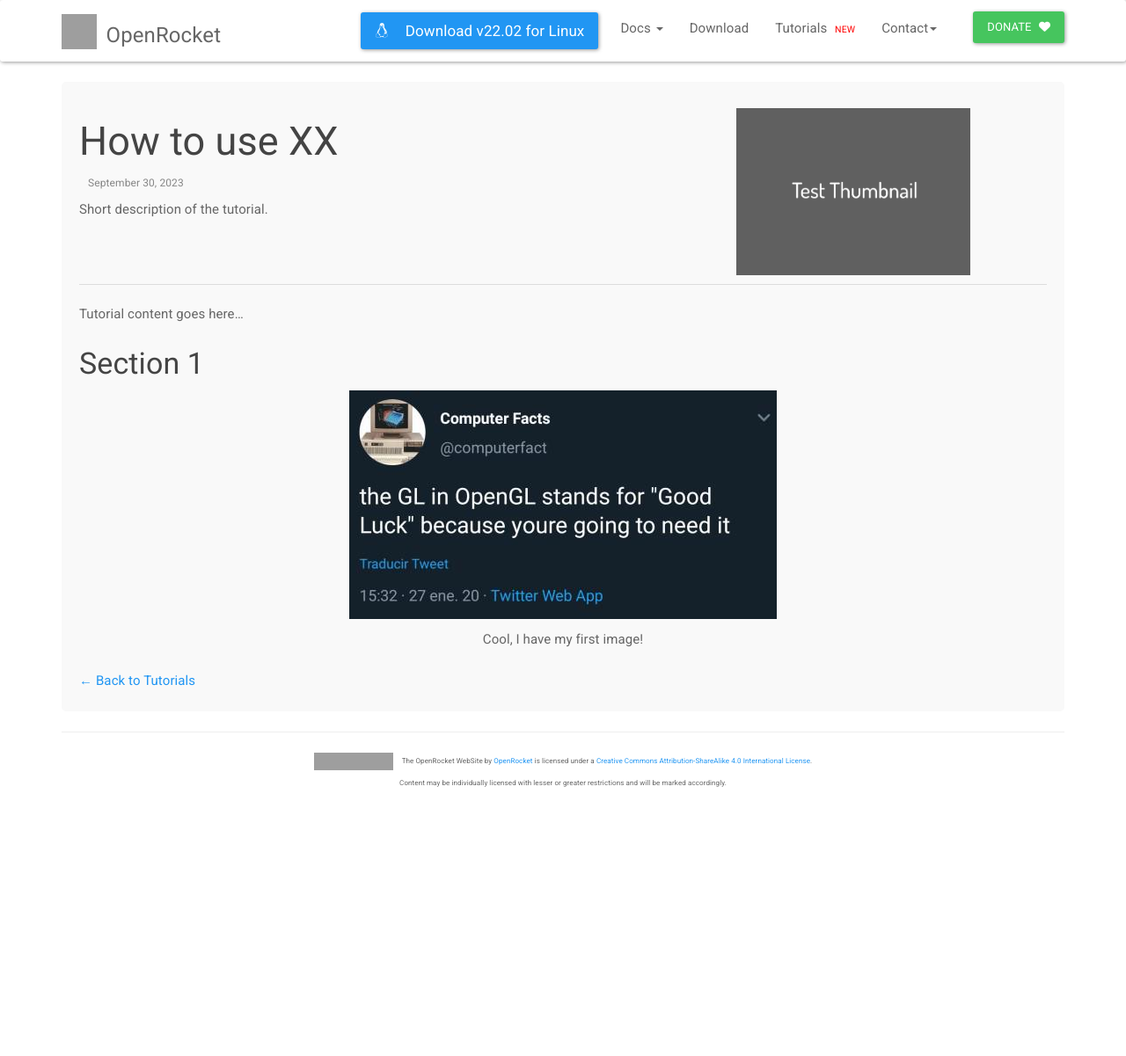
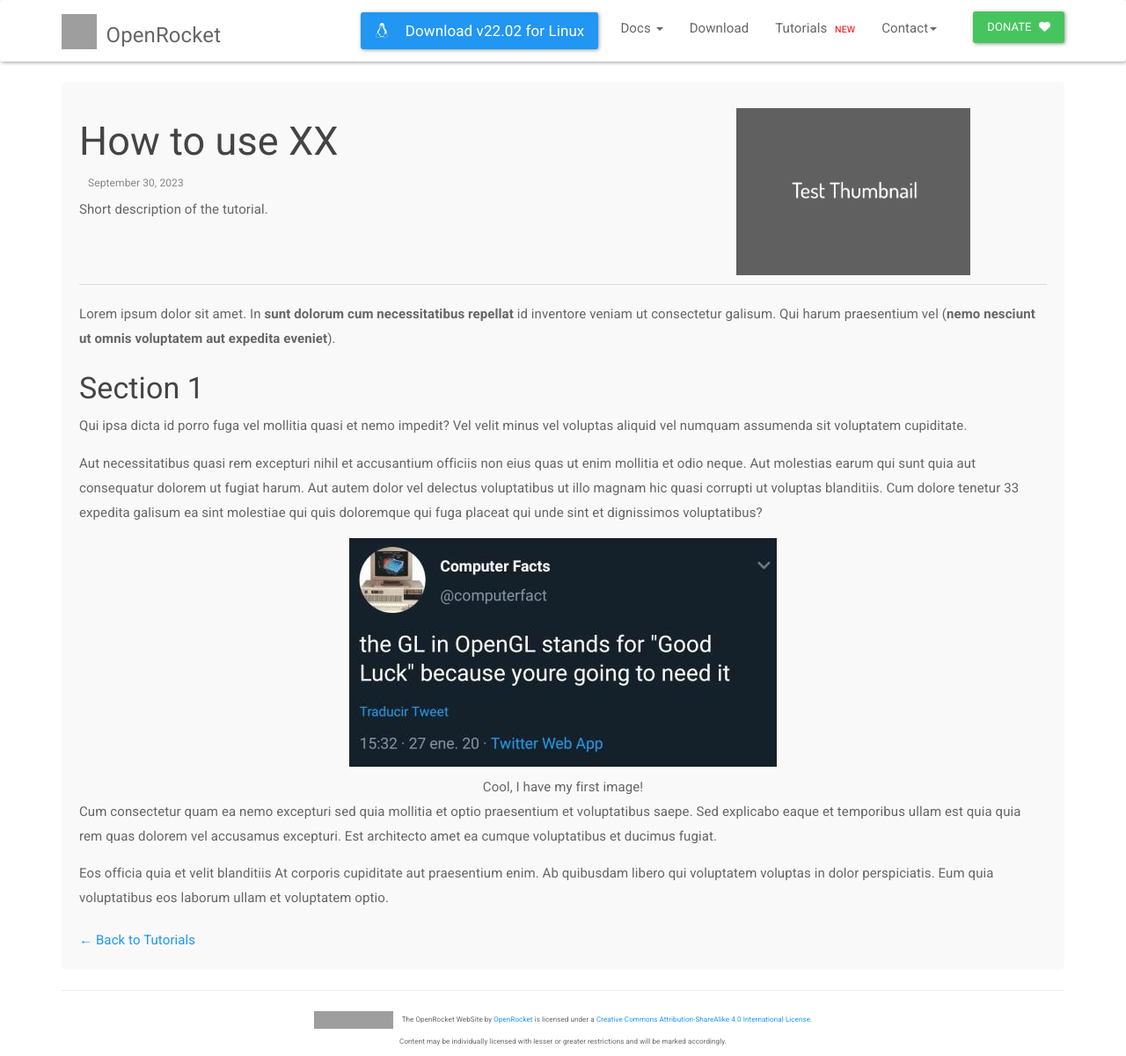
Before and after one commit to openrocket/openrocket.github.io, a Jekyll site: the page built from _tutorials/tutorial1.md, in a window 1280 px wide. Shown: the whole page at 88% size. Built offline with Jekyll 4.4.1, drawn with Linux system fonts in a browser that asks for light colours; nearby versions of some CDN libraries; before the commit the page ends 907 px from its top, so only the background shows below that; grey boxes are pictures that could not be loaded.

Commit message:
Add dummy text

```diff
--- a/_tutorials/tutorial1.md
+++ b/_tutorials/tutorial1.md
@@ -7,16 +7,24 @@
 date: 2023-09-30
 ---
 
-Tutorial content goes here...
+<!-- This will be our modal (only add one per page) -->
+<div id="imageModal" class="modal" onclick="closeModal()">
+  <img id="modalImage">
+</div>
+
+Lorem ipsum dolor sit amet. In **sunt dolorum cum necessitatibus repellat** id inventore veniam ut consectetur galisum. Qui harum praesentium vel (__nemo nesciunt ut omnis voluptatem aut expedita eveniet__).
 
 ### Section 1
+
+Qui ipsa dicta id porro fuga vel mollitia quasi et nemo impedit? Vel velit minus vel voluptas aliquid vel numquam assumenda sit voluptatem cupiditate.
+
+Aut necessitatibus quasi rem excepturi nihil et accusantium officiis non eius quas ut enim mollitia et odio neque. Aut molestias earum qui sunt quia aut consequatur dolorem ut fugiat harum. Aut autem dolor vel delectus voluptatibus ut illo magnam hic quasi corrupti ut voluptas blanditiis. Cum dolore tenetur 33 expedita galisum ea sint molestiae qui quis doloremque qui fuga placeat qui unde sint et dignissimos voluptatibus?
 
 <figure class="enlargeable-image">
   <img src="/img/tutorials/tutorial1/cool_image.jpg" alt="<Interesting alt>" onclick="enlargeImage(this)">
   <figcaption>Cool, I have my first image!</figcaption>
 </figure>
 
-<!-- This will be our modal (only add one per page) -->
-<div id="imageModal" class="modal" onclick="closeModal()">
-  <img id="modalImage">
-</div>
+Cum consectetur quam ea nemo excepturi sed quia mollitia et optio praesentium et voluptatibus saepe. Sed explicabo eaque et temporibus ullam est quia quia rem quas dolorem vel accusamus excepturi. Est architecto amet ea cumque voluptatibus et ducimus fugiat.
+
+Eos officia quia et velit blanditiis At corporis cupiditate aut praesentium enim. Ab quibusdam libero qui voluptatem voluptas in dolor perspiciatis. Eum quia voluptatibus eos laborum ullam et voluptatem optio.
```
